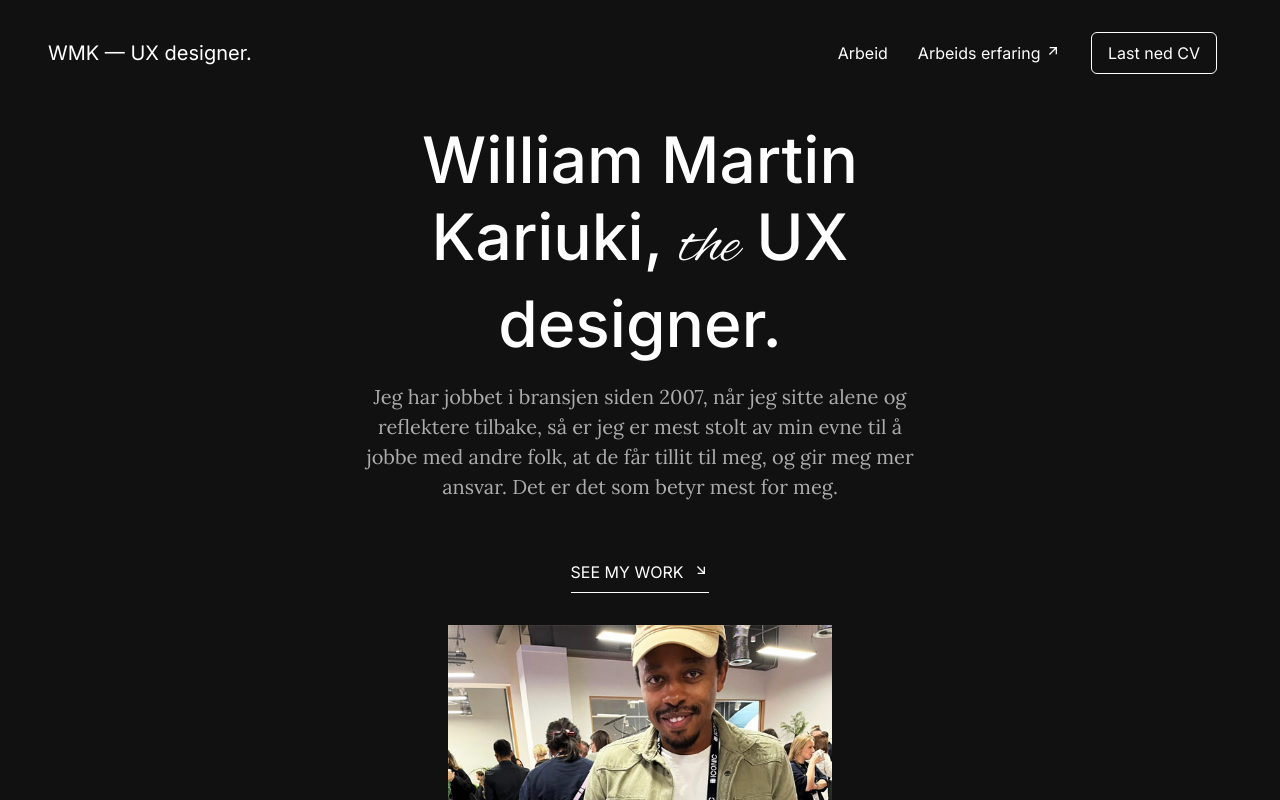
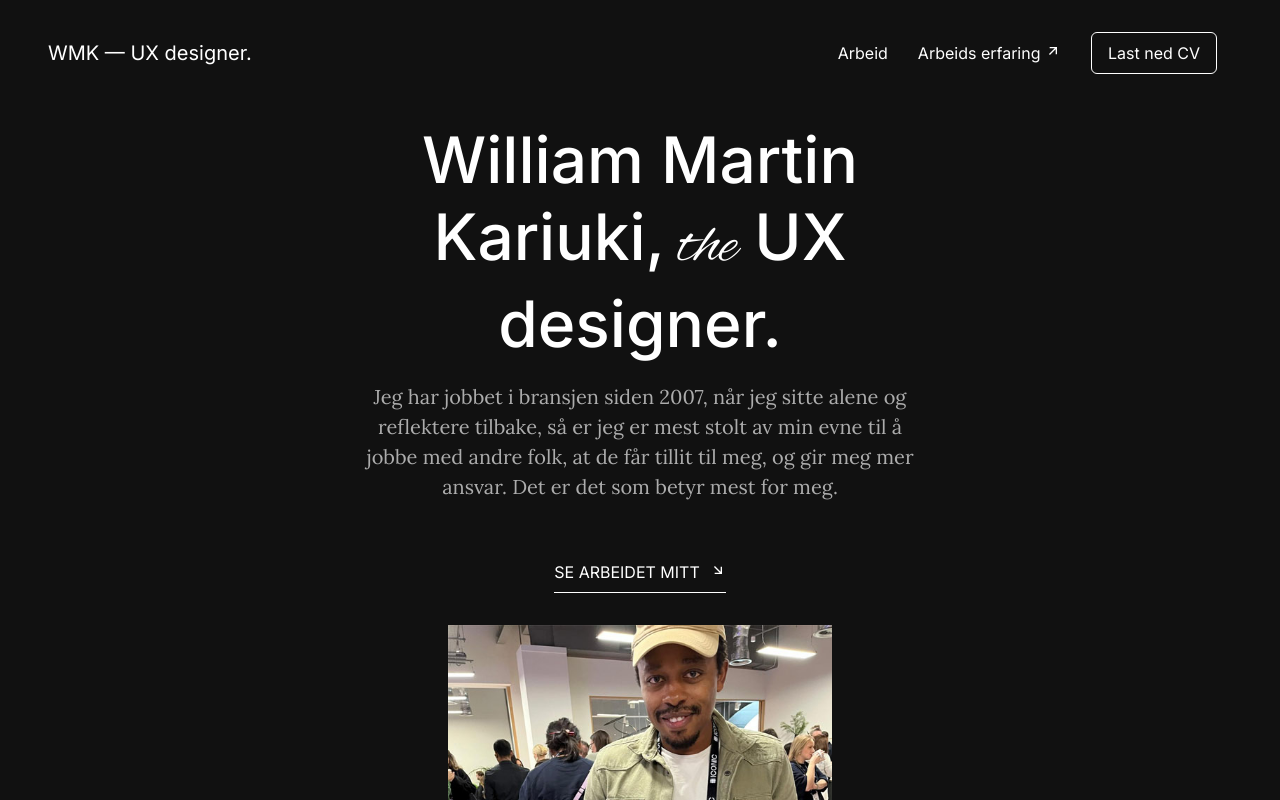
Before and after one commit to martinkariuki7/portfolio, a Next.js app: page / in a window 1280 px wide. Shown: the top 800 px of the page. Built offline with nearby package versions, Linux system fonts and the light colour scheme.

Commit message:
image and copy change

```diff
--- a/src/app/page.tsx
+++ b/src/app/page.tsx
@@ -13,7 +13,7 @@ export default function Home() {
         <section className={styles.hero}>
           <div className={styles.heroContent}>
             <h1>
-              William Martin Kariuki, <span className="brushy-style">the</span>{" "}
+              William Martin Kariuki,<span className="brushy-style"> the</span>{" "}
               UX designer.
             </h1>
             <p>
@@ -23,7 +23,7 @@ export default function Home() {
               ansvar. Det er det som betyr mest for meg.
             </p>
             <Link className={styles.buttonDown} href="#work">
-              See my work
+              Se arbeidet mitt
               <RiArrowRightDownLine className={styles.ml3} />
             </Link>
           </div>
```
Also changed, not shown: public/martin.jpg.
